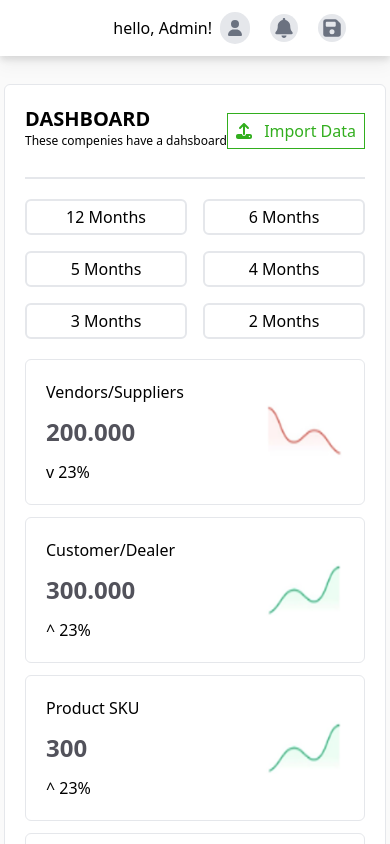
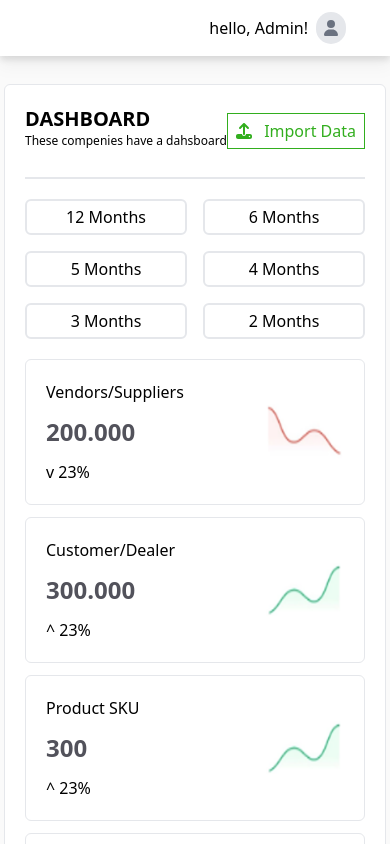
Before and after one commit to helmiariefm/adm-web-ui, a Vue app in the folder adm-web-ui/: page / in a window 390 px wide. Shown: the top 844 px of the page. Built offline with nearby package versions, Linux system fonts and the light colour scheme.

Commit message:
hide 'bell' and 'save' icon for mobile view

```diff
--- a/adm-web-ui/src/organisms/Navbar.vue
+++ b/adm-web-ui/src/organisms/Navbar.vue
@@ -14,8 +14,8 @@
                 <h4 class='self-center'>hello, Admin!</h4>
                 <font-awesome-icon icon="user" class="text-gray-500 bg-gray-200 p-2 rounded-full self-center"/>
             </div>
-            <font-awesome-icon icon="bell" class='w-5 h-5 p-1 text-gray-500 bg-gray-200 rounded-full self-center' />
-            <font-awesome-icon icon="save" class='w-5 h-5 p-1 text-gray-500 bg-gray-200 rounded-full self-center' />
+            <font-awesome-icon icon="bell" class='w-5 h-5 p-1 hidden md:block text-gray-500 bg-gray-200 rounded-full self-center' />
+            <font-awesome-icon icon="save" class='w-5 h-5 p-1 hidden md:block text-gray-500 bg-gray-200 rounded-full self-center' />
         </div>
     </div>
 </template>
```
